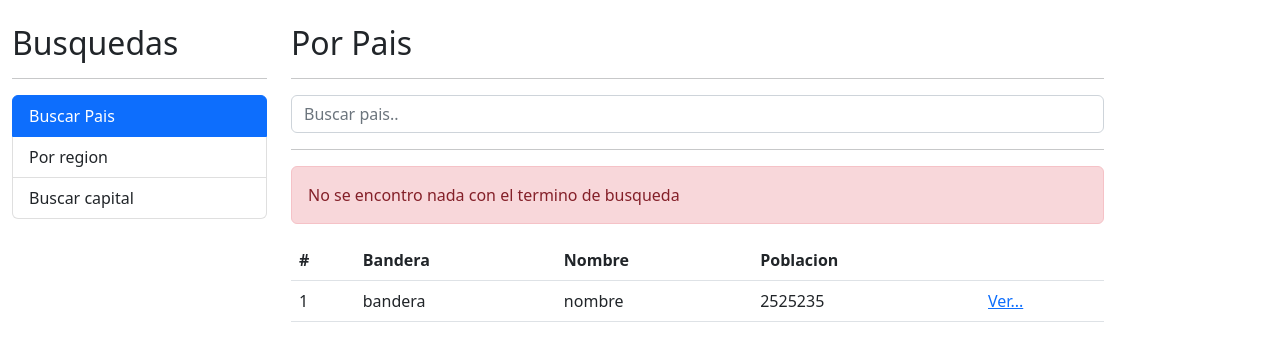
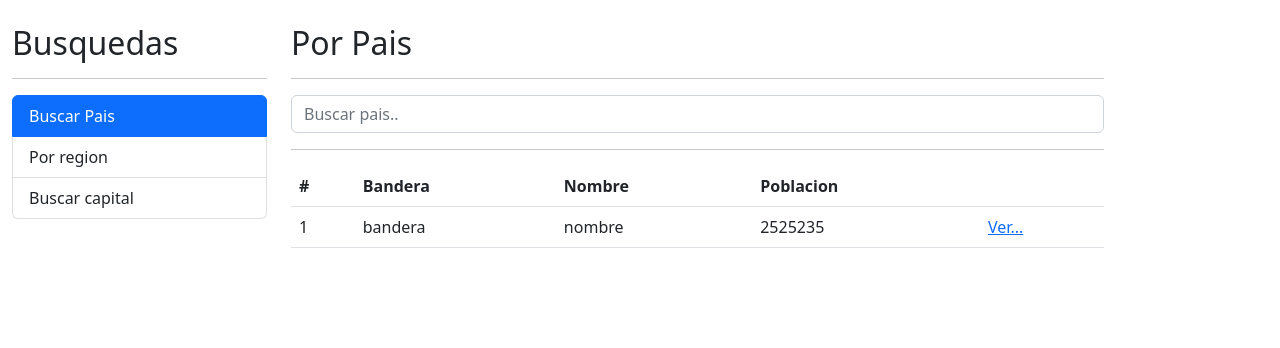
Before and after one commit to santiago-cortes-ortiz/PaisesApp, an Angular app: page / in a window 1280 px wide. Shown: the top 348 px of the page. Built offline with nearby package versions, Linux system fonts and the light colour scheme.

Commit message:
manejo del subscribe para la busqueda

```diff
--- a/src/app/pais/pages/por-pais/por-pais.component.html
+++ b/src/app/pais/pages/por-pais/por-pais.component.html
@@ -6,8 +6,8 @@
         </form>
 </div>
 <hr>
-<div class="alert alert-danger">
-    No se encontro nada con el termino de busqueda
+<div *ngIf="error" class="alert alert-danger">
+    No se encontro nada con el termino de busqueda {{termino}}
 </div>
 <div class="row">
     <div class="col">
--- a/src/app/pais/pages/por-pais/por-pais.component.ts
+++ b/src/app/pais/pages/por-pais/por-pais.component.ts
@@ -9,16 +9,19 @@ import { PaisService } from '../../services/pais.service';
 export class PorPaisComponent{
 
   termino: string = '';
+  error: boolean = false;
 
   constructor(private paisService: PaisService) {
   }
 
   buscar(){
+    this.error = false;
     console.log(this.termino)
     this.paisService.buscarPais(this.termino)
     .subscribe(
-      response => {
-        console.log(response)
+      {
+        next: (response) => {console.log(response)},
+        error: (err) => { this.error = true}
       }
     );
   }
```
